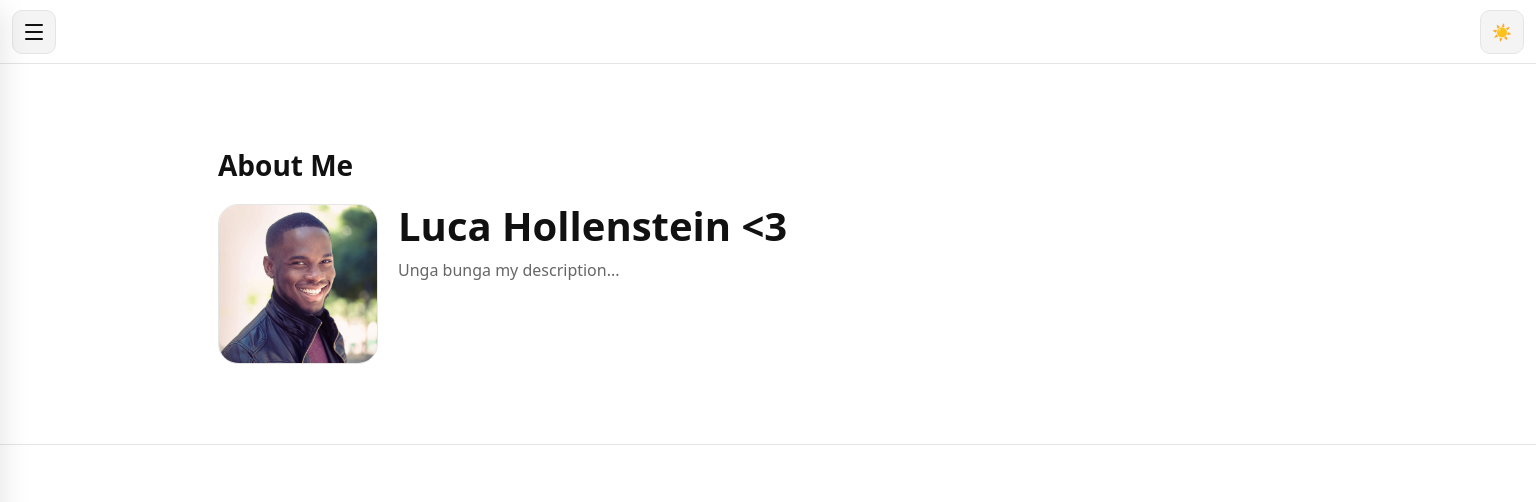
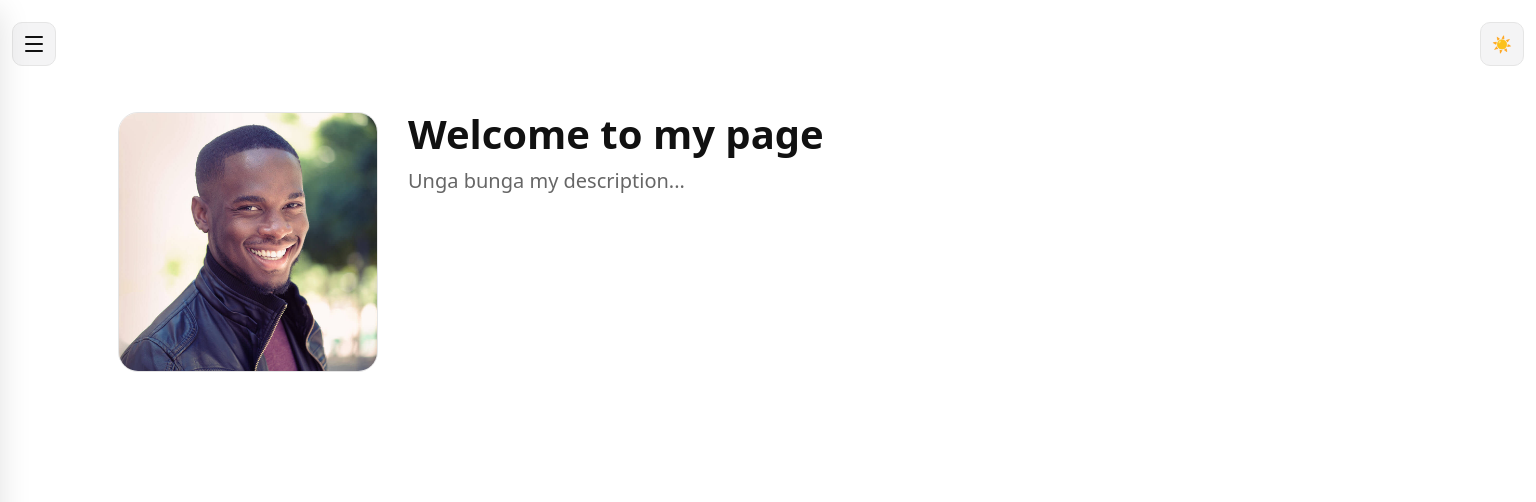
Before and after one commit to holuca/my-website, a React (Vite) app: page / in a window 1536 px wide. Shown: the top 502 px of the page. Built offline with nearby package versions, Linux system fonts and the light colour scheme.

Commit message:
cleaning up

```diff
--- a/src/app/App.css
+++ b/src/app/App.css
@@ -1,3 +1,3 @@
 main {
-  padding-top: 64px; /* space for fixed header */
+  padding-top: 14px; /* space for fixed header */
 }
--- a/src/components/Header/Header.css
+++ b/src/components/Header/Header.css
@@ -1,3 +1,4 @@
+/* Mobile-first header (solid bar) */
 .header {
   position: fixed;
   top: 0;
@@ -14,6 +15,7 @@
   border-bottom: 1px solid var(--border);
   z-index: 10;
 }
+
 
 .header-left,
 .header-right {
@@ -49,3 +51,23 @@
   border-radius: 2px;
   display: block;
 }
+
+/* Desktop: floating header */
+@media (min-width: 1300px) {
+  .header {
+    top: 12px;
+    left: 12px;
+    right: 12px;
+    padding: 0;
+
+    background: transparent;
+    border-bottom: none;
+
+    pointer-events: none;
+  }
+
+  .header-left,
+  .header-right {
+    pointer-events: auto;
+  }
+}
--- a/src/components/Section/Section.css
+++ b/src/components/Section/Section.css
@@ -1,6 +1,6 @@
 .section {
   padding: 80px 16px;
-  border-bottom: 1px solid var(--border);
+  border-bottom: 0px solid var(--border);
 }
 
 .section:last-child {
@@ -8,7 +8,7 @@
 }
 
 .section-inner {
-  max-width: 1100px;
+  max-width: 1300px;
   margin: 0 auto;
 }
 
--- a/src/i18n/strings.tsx
+++ b/src/i18n/strings.tsx
@@ -3,7 +3,7 @@ export type Lang = "en" | "de";
 export const strings = {
   en: {
     nav: {
-      about: "About Me",
+      about: "",
       projects: "Projects",
       cv: "CV",
       contact: "Contact",
@@ -11,7 +11,7 @@ export const strings = {
     },
 
     sections: {
-      aboutTitle: "Luca Hollenstein <3",
+      aboutTitle: "Welcome to my page",
       aboutText: "Unga bunga my description...",
       projectsTitle: "Projects",
       cvTitle: "CV",
--- a/src/sections/About.css
+++ b/src/sections/About.css
@@ -1,13 +1,13 @@
 .about {
   display: grid;
-  grid-template-columns: 160px 1fr;
-  gap: 20px;
+  grid-template-columns: 260px 1fr;
+  gap: 30px;
   align-items: start;
 }
 
 .about-photo {
-  width: 160px;
-  height: 160px;
+  width: 260px;
+  height: 260px;
   object-fit: cover;
   border-radius: 20px;
   border: 1px solid var(--border);
@@ -23,6 +23,7 @@
 .about-text {
   margin: 0 0 14px 0;
   color: var(--muted);
+  font-size: 20px;
 }
 
 
--- a/src/sections/Footer.tsx
+++ b/src/sections/Footer.tsx
@@ -5,7 +5,7 @@ export default function Footer() {
   const { t } = useLanguage();
 
   return (
-    <footer className="footer">
+    <footer id="contact" className="footer">
       <div className="footer-inner">
         <div>
           <div className="footer-title">{t.footer.title}</div>
--- a/src/sections/Projects.css
+++ b/src/sections/Projects.css
@@ -1,6 +1,6 @@
 .projects-grid {
   display: grid;
-  grid-template-columns: repeat(3, minmax(0, 1fr));
+  grid-template-columns: repeat(2, minmax(0, 1fr));
   gap: 16px;
 }
 
```
